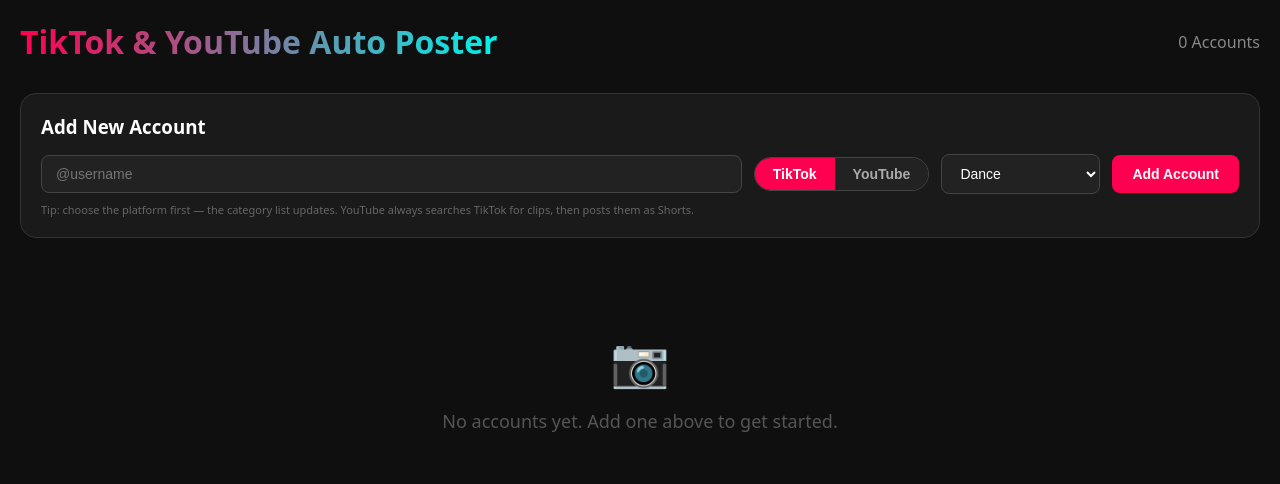
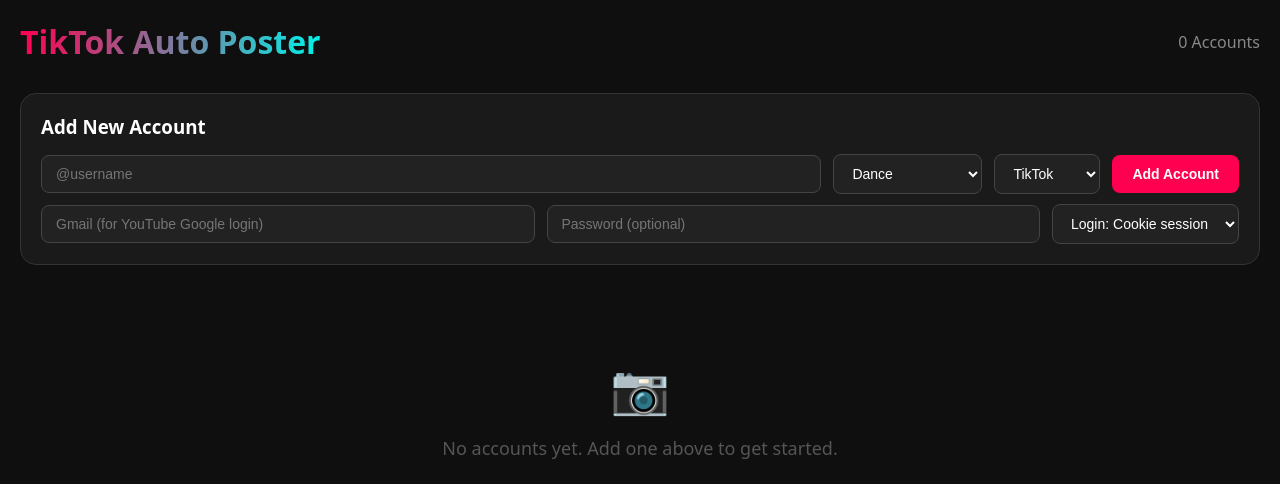
Before and after one commit to ghaith012x-collab/atc, a Flask app: page / in a window 1280 px wide. Shown: the top 484 px of the page. Run offline with Flask 3, Linux system fonts and the light colour scheme.

Commit message:
Fix: serve corrected site.html from templates/ (email + Google login field was in wrong copy)

```diff
--- a/templates/site.html
+++ b/templates/site.html
@@ -1,17 +1,13 @@
 <!DOCTYPE html>
 <html>
 <head>
-    <title>TikTok &amp; YouTube Auto Poster</title>
+    <title>TikTok Auto Poster</title>
     <meta name="viewport" content="width=device-width, initial-scale=1">
     <style>
         *, *::before, *::after { box-sizing: border-box; }
         body { font-family: system-ui, -apple-system, sans-serif; background: #0f0f0f; color: #fff; margin: 0; padding: 20px; }
         .header { display: flex; justify-content: space-between; align-items: center; margin-bottom: 30px; }
         h1 { background: linear-gradient(90deg, #ff0050, #00f2ea); -webkit-background-clip: text; -webkit-text-fill-color: transparent; margin: 0; }
-        .platform-toggle { display: inline-flex; border: 1px solid #444; border-radius: 9999px; overflow: hidden; }
-        .platform-toggle button { border: none; border-radius: 0; background: #222; color: #aaa; padding: 8px 18px; }
-        .platform-toggle button.active { background: #ff0050; color: #fff; }
-        .platform-toggle button.yt.active { background: #ff0000; color: #fff; }
 
         .add-form { background: #1a1a1a; padding: 20px; border-radius: 16px; margin-bottom: 30px; border: 1px solid #333; }
         .add-form h3 { margin: 0 0 15px 0; }
@@ -76,10 +72,6 @@
         .logs-footer { display: flex; align-items: center; gap: 12px; padding: 12px 20px; border-top: 1px solid #2a2a2a; }
         .logs-status { color: #888; font-size: 12px; margin-right: auto; }
         .btn-delete-session { background: #2a1a1a; color: #ff5252; border: 1px solid #ff5252; }
-        .btn-logout { background: #1a2740; color: #4fa3ff; border: 1px solid #4fa3ff; }
-        .password-row { display: flex; gap: 10px; margin-bottom: 16px; flex-wrap: wrap; align-items: center; }
-        .password-row input { flex: 1; background: #222; border: 1px solid #444; color: #fff; padding: 10px 14px; border-radius: 8px; font-size: 14px; min-width: 160px; }
-        .password-row input:focus { outline: none; border-color: #00f2ea; }
         .controls { display: flex; gap: 10px; flex-wrap: wrap; margin-top: 20px; }
 
         /* Session paste panel */
@@ -108,7 +100,7 @@
 </head>
 <body>
     <div class="header">
-        <h1>TikTok &amp; YouTube Auto Poster</h1>
+        <h1>TikTok Auto Poster</h1>
         <div style="color:#888;">{{ accounts|length }} Account{{ 's' if accounts|length != 1 else '' }}</div>
     </div>
 
@@ -117,22 +109,28 @@
         <h3>Add New Account</h3>
         <div class="row">
             <input type="text" id="new-username" placeholder="@username" style="flex:1;min-width:160px;">
-            <div class="platform-toggle" id="new-platform-toggle">
-                <button type="button" class="active" id="btn-tiktok" onclick="selectPlatform('TikTok')">TikTok</button>
-                <button type="button" class="yt" id="btn-youtube" onclick="selectPlatform('YouTube')">YouTube</button>
-            </div>
             <select id="new-category">
-                <option value="Dance">Dance</option>
-                <option value="Horror">Horror</option>
-                <option value="Story Animation">Story Animation</option>
-                <option value="Funny Videos">Funny Videos</option>
-                <option value="Gin Stories">Gin Stories</option>
-                <option value="Scary facts">Scary facts</option>
-                <option value="Predator Catches">Predator Catches</option>
+                <option value="dance">Dance</option>
+                <option value="comedy">Comedy</option>
+                <option value="gaming">Gaming</option>
+                <option value="horror">Horror</option>
+                <option value="story">Story Animation</option>
+                <option value="memes">Memes</option>
+            </select>
+            <select id="new-platform">
+                <option value="TikTok">TikTok</option>
+                <option value="YouTube">YouTube</option>
             </select>
             <button class="btn-primary" onclick="addAccount()">Add Account</button>
         </div>
-        <div class="hint" style="font-size:11px;color:#666;margin-top:8px;">Tip: choose the platform first — the category list updates. YouTube always searches TikTok for clips, then posts them as Shorts.</div>
+        <div class="row" style="margin-top:10px;">
+            <input type="email" id="new-email" placeholder="Gmail (for YouTube Google login)" style="flex:1;min-width:200px;">
+            <input type="password" id="new-password" placeholder="Password (optional)" style="flex:1;min-width:160px;">
+            <select id="new-login-method">
+                <option value="cookie">Login: Cookie session</option>
+                <option value="google">Login: Google (email)</option>
+            </select>
+        </div>
     </div>
 
     <!-- Account Cards -->
@@ -140,7 +138,6 @@
     <div class="account-card" id="card-{{ acc.username }}">
         <div class="card-header">
             <div class="card-username">{{ acc.username }}</div>
-            <span class="status-badge {{ 'status-connected' if acc.platform == 'YouTube' else 'status-pending' }}" style="{{ 'border-color:#ff0000;color:#ff5252;' if acc.platform == 'YouTube' else 'border-color:#00f2ea;color:#00f2ea;' }}">{{ acc.platform }}</span>
             {% if acc.connected %}
                 <span class="status-badge status-connected">Connected</span>
             {% elif acc.status in ['Session saved', 'Connecting', 'Verifying session...'] %}
@@ -163,10 +160,6 @@
                 <div class="info-value">{{ acc.category }}</div>
             </div>
             <div class="info-item">
-                <div class="info-label">LOGGED IN AS</div>
-                <div class="info-value" id="loginas-{{ acc.username }}" style="color:#00f2ea;">{{ acc.logged_in_as or '—' }}</div>
-            </div>
-            <div class="info-item">
                 <div class="info-label">STATUS</div>
                 <div class="info-value" id="status-{{ acc.username }}">{{ acc.status }}</div>
             </div>
@@ -179,32 +172,39 @@
                 <div class="info-value">{{ acc.last_post or '—' }}</div>
             </div>
             <div class="info-item">
-                <div class="info-label">NEXT POST IN</div>
-                <div class="info-value" id="countdown-{{ acc.username }}" style="color:#00f2ea;font-variant-numeric:tabular-nums;">—</div>
+                <div class="info-label">NEXT POST</div>
+                <div class="info-value" id="next-{{ acc.username }}">{{ acc.next_post or '—' }}</div>
+                <div style="font-size:11px;color:#888;margin-top:1px;" id="countdown-{{ acc.username }}">—</div>
             </div>
         </div>
 
         <!-- Session Panel (disconnected) -->
         {% if not acc.connected %}
         <div class="session-panel" id="session-panel-{{ acc.username }}">
-            <h4>Paste {{ acc.platform }} Session Cookies</h4>
+            <h4>Paste {{ 'YouTube' if acc.platform == 'YouTube' else 'TikTok' }} Session (optional)</h4>
             <textarea
                 id="session-input-{{ acc.username }}"
-                placeholder='[{"name":"sessionid","value":"...","domain":".{{ acc.platform.lower() }}.com"},...]'
+                placeholder='[{"name":"sessionid","value":"...","domain":".{{ "youtube.com" if acc.platform == "YouTube" else "tiktok.com" }}"},...]'
             ></textarea>
-            <div class="hint">
-                Export cookies from your browser using an extension like "EditThisCookie" or "Cookie-Editor"
-                while logged in to <b>{{ acc.platform }}</b>, then paste the JSON here. We login with these
-                session cookies (no Google login).
-            </div>
+            <div class="hint">Export cookies from your browser (EditThisCookie / Cookie-Editor) and paste the JSON here. For YouTube you can instead use Google login below.</div>
             <div class="btn-row">
                 <button class="btn-primary" onclick="saveSession('{{ acc.username }}')">Save Session</button>
             </div>
+
+            <h4 style="margin-top:16px;">Google Login (YouTube)</h4>
+            <div class="row" style="flex-direction:column;align-items:stretch;gap:8px;">
+                <input type="email" id="gl-email-{{ acc.username }}" placeholder="Gmail" style="width:100%;">
+                <input type="password" id="gl-password-{{ acc.username }}" placeholder="Password (optional)" style="width:100%;">
+            </div>
+            <div class="btn-row">
+                <button class="btn-primary" onclick="googleLogin('{{ acc.username }}')">Google Login</button>
+            </div>
+            <div class="hint">Loads YouTube, clicks Sign in, types your Gmail, clicks Log in, then "Forgot password" → "Try another way". Finish recovery in the live cam.</div>
         </div>
         {% else %}
         <!-- Connected panel -->
         <div class="session-verified">
-            {{ acc.platform }} session verified &mdash; account is connected and ready.
+            Session verified &mdash; account is connected and ready.
         </div>
         {% endif %}
 
@@ -214,7 +214,6 @@
                 <button class="btn-start" onclick="startAutomation('{{ acc.username }}')">&#9654; Start Automation</button>
                 <button class="btn-stop" onclick="stopAutomation('{{ acc.username }}')">&#9632; Stop</button>
                 <button class="btn-delete-session" onclick="deleteSession('{{ acc.username }}')">Delete Session</button>
-                <button class="btn-logout" onclick="logoutAccount('{{ acc.username }}')">Log out</button>
             {% endif %}
             <button class="btn-delete" onclick="deleteAccount('{{ acc.username }}')">Delete Account</button>
             <button class="btn-logs" onclick="openLogs('{{ acc.username }}')">&#128221; Logs</button>
@@ -253,7 +252,7 @@
     <!-- Toast notification -->
     <div class="toast" id="toast"></div>
 
-        <script>
+    <script>
         // ==================== TOAST ====================
         function showToast(msg, type) {
             const t = document.getElementById('toast');
@@ -262,36 +261,19 @@
             setTimeout(() => { t.className = 'toast'; }, 3000);
         }
 
-        // ==================== PLATFORM + CATEGORY ====================
-        let selectedPlatform = 'TikTok';
-        const CATEGORIES = {
-            'TikTok': ['Dance', 'Horror', 'Story Animation', 'Funny Videos', 'Gin Stories', 'Scary facts', 'Predator Catches'],
-            'YouTube': ['Viral Clips', 'Funny Clips', 'Scary Story Animation', 'Fruit Story Animation', 'Horror Animations', 'Edits']
-        };
-
-        function selectPlatform(platform) {
-            selectedPlatform = platform;
-            document.getElementById('btn-tiktok').classList.toggle('active', platform === 'TikTok');
-            document.getElementById('btn-youtube').classList.toggle('active', platform === 'YouTube');
-            const sel = document.getElementById('new-category');
-            sel.innerHTML = '';
-            CATEGORIES[platform].forEach(cat => {
-                const opt = document.createElement('option');
-                opt.value = cat; opt.textContent = cat;
-                sel.appendChild(opt);
-            });
-        }
-
         // ==================== ADD ACCOUNT ====================
         function addAccount() {
             const username = document.getElementById('new-username').value.trim();
             const category = document.getElementById('new-category').value;
-            const platform = selectedPlatform;
+            const platform = document.getElementById('new-platform').value;
+            const email = document.getElementById('new-email').value.trim();
+            const password = document.getElementById('new-password').value.trim();
+            const login_method = document.getElementById('new-login-method').value;
             if (!username) { showToast('Enter a username', 'error'); return; }
             fetch('/api/add', {
                 method: 'POST',
                 headers: {'Content-Type': 'application/json'},
-                body: JSON.stringify({username, category, platform})
+                body: JSON.stringify({username, category, platform, email, password, login_method})
             })
             .then(r => r.json())
             .then(d => {
@@ -316,11 +298,14 @@
                 return;
             }
 
+            const email = (document.getElementById('new-email') || {}).value || '';
+            const password = (document.getElementById('new-password') || {}).value || '';
+            const login_method = (document.getElementById('new-login-method') || {}).value || 'cookie';
             showToast('Saving and verifying session...', '');
             fetch('/api/session/' + username, {
                 method: 'POST',
                 headers: {'Content-Type': 'application/json'},
-                body: JSON.stringify({session: raw})
+                body: JSON.stringify({session: raw, email, password, login_method})
             })
             .then(r => r.json())
             .then(d => {
@@ -331,6 +316,24 @@
                 } else {
                     showToast(d.error || 'Failed to save session', 'error');
                 }
+            });
+        }
+
+        // ==================== GOOGLE LOGIN (YouTube) ====================
+        function googleLogin(username) {
+            const email = document.getElementById('gl-email-' + username).value.trim();
+            const password = document.getElementById('gl-password-' + username).value.trim();
+            if (!email) { showToast('Enter the Gmail address', 'error'); return; }
+            showToast('Starting Google login...', '');
+            fetch('/api/google_login/' + encodeURIComponent(username), {
+                method: 'POST',
+                headers: {'Content-Type': 'application/json'},
+                body: JSON.stringify({email, password})
+            })
+            .then(r => r.json())
+            .then(d => {
+                if (d.success) { showToast('Google login running — watch the live cam', 'success'); setTimeout(() => location.reload(), 1200); }
+                else { showToast(d.error || 'Failed to start Google login', 'error'); }
             });
         }
 
@@ -437,17 +440,49 @@
             .then(() => location.reload());
         }
 
-        function logoutAccount(username) {
-            if (!confirm('Log out ' + username + '? This ends the ' + (window.__platform || '') + ' session.')) return;
-            fetch('/api/logout/' + username, {method: 'POST'})
-            .then(() => { showToast('Logged out', 'success'); setTimeout(() => location.reload(), 800); });
-        }
-
         // ==================== LIVE REFRESH ====================
         function refreshCams() {
             document.querySelectorAll('[id^="cam-"]').forEach(img => {
                 const username = img.id.replace('cam-', '');
                 img.src = '/live/' + username + '?t=' + Date.now();
+            });
+        }
+
+        // Live countdown targets: username -> target Date
+        const countdownTargets = {};
+
+        function parseNextPostTime(nextStr) {
+            if (!nextStr || nextStr === '—') return null;
+            const match = nextStr.match(/(\d{1,2}):(\d{2})/);
+            if (!match) return null;
+            const h = parseInt(match[1], 10);
+            const m = parseInt(match[2], 10);
+            const now = new Date();
+            let target = new Date(now.getFullYear(), now.getMonth(), now.getDate(), h, m, 0);
+            if (target <= now) {
+                // next day
+                target.setDate(target.getDate() + 1);
+            }
+            return target;
+        }
+
+        function updateCountdowns() {
+            Object.keys(countdownTargets).forEach(username => {
+                const target = countdownTargets[username];
+                const cdEl = document.getElementById('countdown-' + username);
+                if (!cdEl || !target) return;
+
+                const now = new Date();
+                let diff = Math.max(0, Math.floor((target - now) / 1000));
+
+                if (diff <= 0) {
+                    cdEl.textContent = 'posting soon';
+                    return;
+                }
+
+                const mins = Math.floor(diff / 60);
+                const secs = diff % 60;
+                cdEl.textContent = `in ${mins}m ${secs}s`;
             });
         }
 
@@ -460,45 +495,30 @@
                     if (taskEl) taskEl.textContent = acc.current_task || 'Idle';
                     const statusEl = document.getElementById('status-' + acc.username);
                     if (statusEl) statusEl.textContent = acc.status || '';
-                    const loginEl = document.getElementById('loginas-' + acc.username);
-                    if (loginEl) loginEl.textContent = (acc.logged_in_as || '—');
+
                     const nextEl = document.getElementById('next-' + acc.username);
                     if (nextEl) nextEl.textContent = acc.next_post || '—';
 
-                    // Cache the absolute next-post timestamp for the live countdown
-                    nextTs[acc.username] = acc.next_post_ts || 0;
+                    // Update live countdown target
+                    if (acc.next_post && acc.next_post !== '—') {
+                        const newTarget = parseNextPostTime(acc.next_post);
+                        if (newTarget) {
+                            countdownTargets[acc.username] = newTarget;
+                        }
+                    }
 
-                    // Auto-reload page if account became connected but buttons aren't showing
-                    const startBtn = document.querySelector('.btn-start');
+                    // Auto-reload if needed
                     const sessionPanel = document.getElementById('session-panel-' + acc.username);
                     if (acc.connected && sessionPanel) {
-                        // Page still shows disconnected panel but account is connected - reload
                         location.reload();
                     }
                 });
-                tickCountdowns();
             });
-        }
-
-        // Accurate, self-ticking live countdown to the next post.
-        function tickCountdowns() {
-            const now = Math.floor(Date.now() / 1000);
-            for (const username in nextTs) {
-                const el = document.getElementById('countdown-' + username);
-                if (!el) continue;
-                const ts = nextTs[username] || 0;
-                if (!ts) { el.textContent = '—'; continue; }
-                let rem = ts - now;
-                if (rem <= 0) { el.textContent = 'Posting now…'; continue; }
-                const m = Math.floor(rem / 60);
-                const s = rem % 60;
-                el.textContent = m + ':' + String(s).padStart(2, '0');
-            }
         }
 
         setInterval(refreshCams, 1000);
         setInterval(updateInfo, 4000);
-        setInterval(tickCountdowns, 1000);
+        setInterval(updateCountdowns, 1000);  // live every second
     </script>
 </body>
 </html>
```
